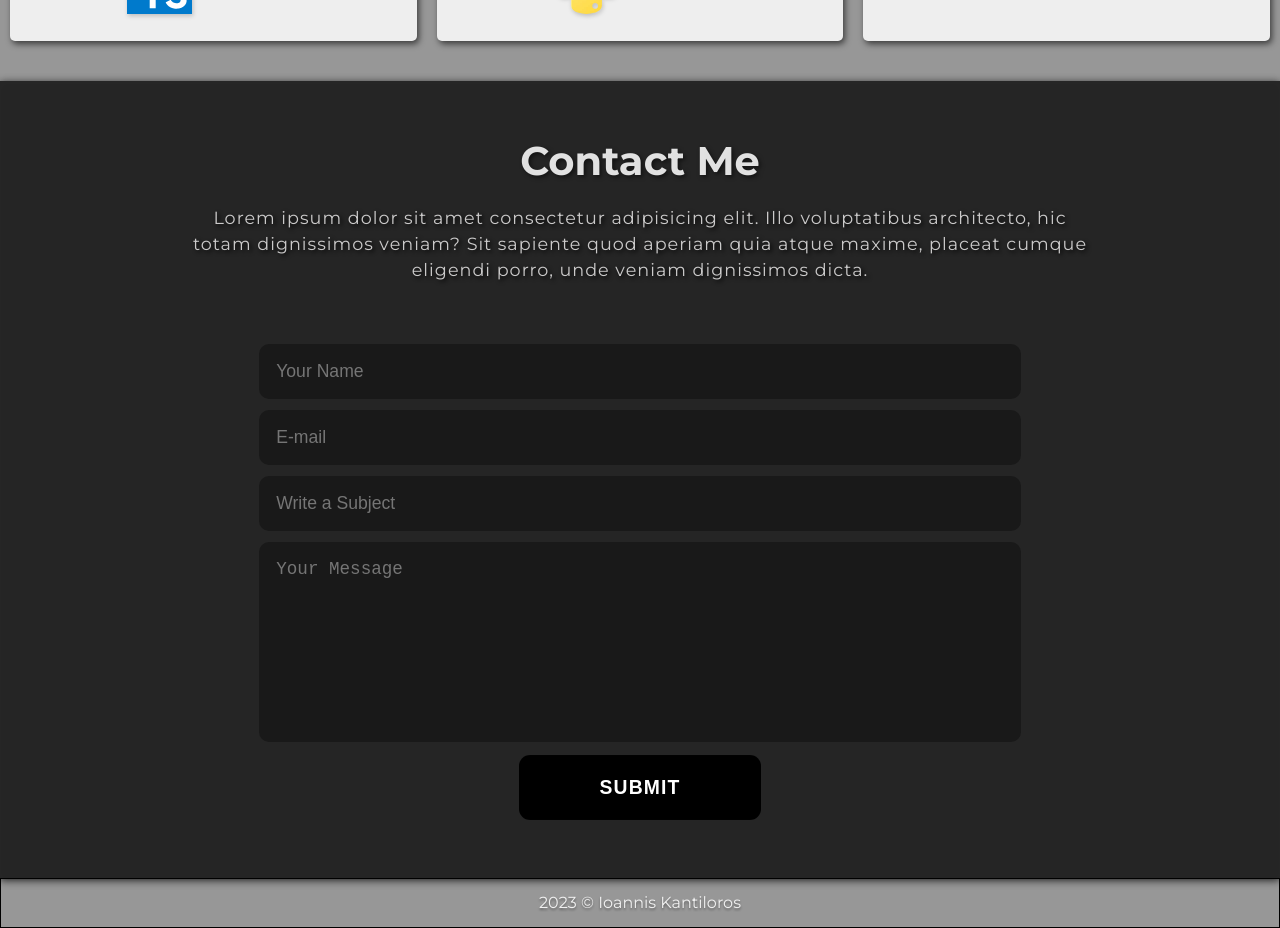
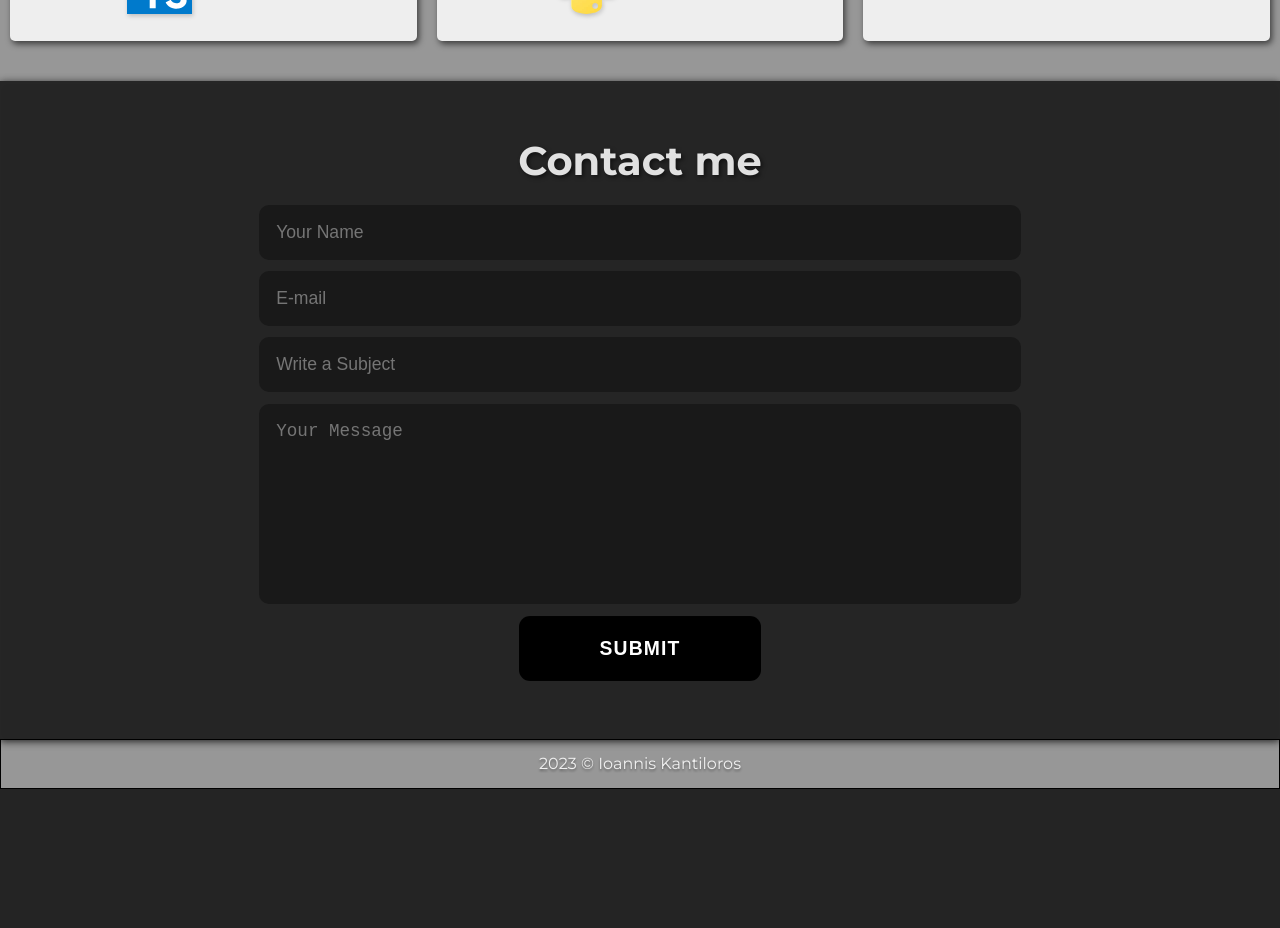
Before and after one commit to ondairos/portfolio, a React (Vite) app: page / in a window 1280 px wide. Shown: the part 2560-3488 px from the top of the page. After the commit the page ends 3349 px from the top, so only its background shows below. Built offline with nearby package versions, Linux system fonts and the light colour scheme.

Commit message:
removed paragraph

```diff
--- a/src/components/Contact.tsx
+++ b/src/components/Contact.tsx
@@ -7,14 +7,8 @@ const Contact = () => {
       <section className="contact">
         <div className="contact-form">
           <h1>
-            Contact <span>Me</span>
+            Contact <span>me</span>
           </h1>
-          <p>
-            Lorem ipsum dolor sit amet consectetur adipisicing elit. Illo
-            voluptatibus architecto, hic totam dignissimos veniam? Sit sapiente
-            quod aperiam quia atque maxime, placeat cumque eligendi porro, unde
-            veniam dignissimos dicta.
-          </p>
           <form action="">
             <input type="text" placeholder="Your Name" required />
             <input
```
